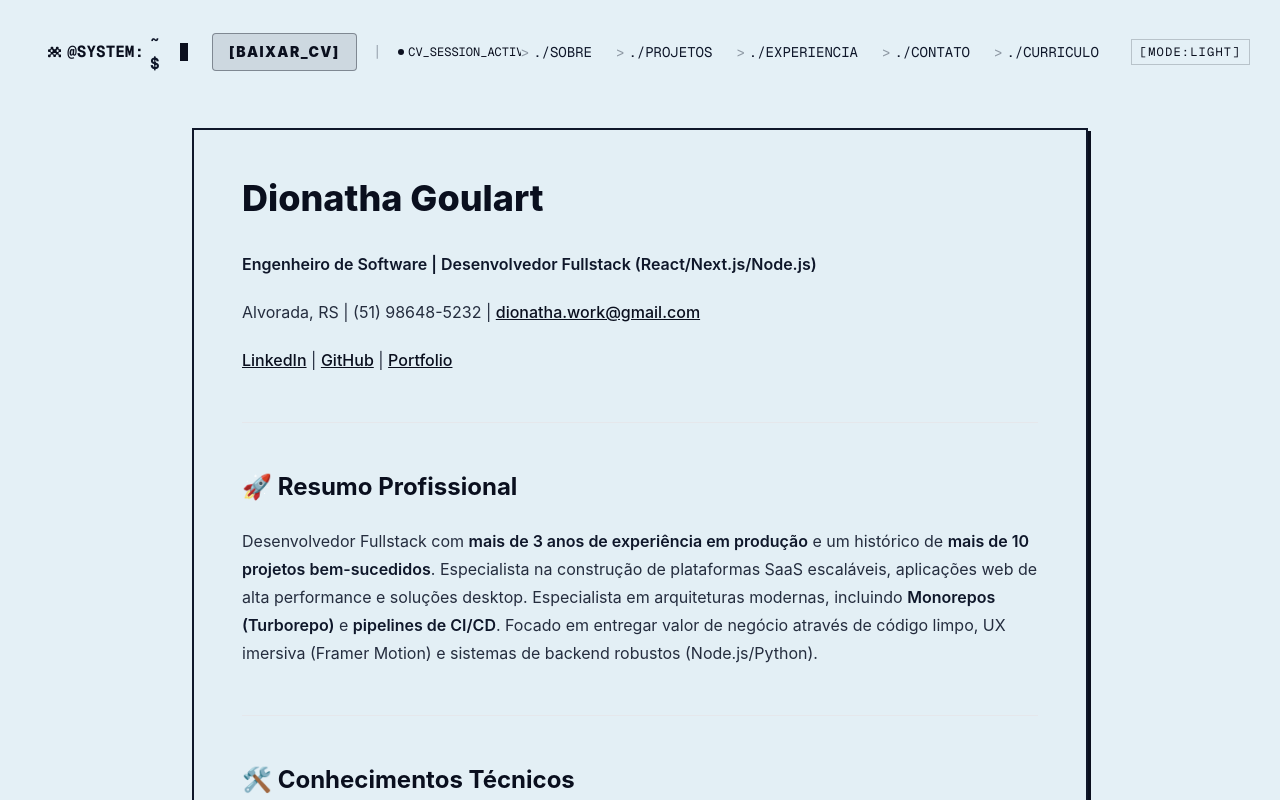
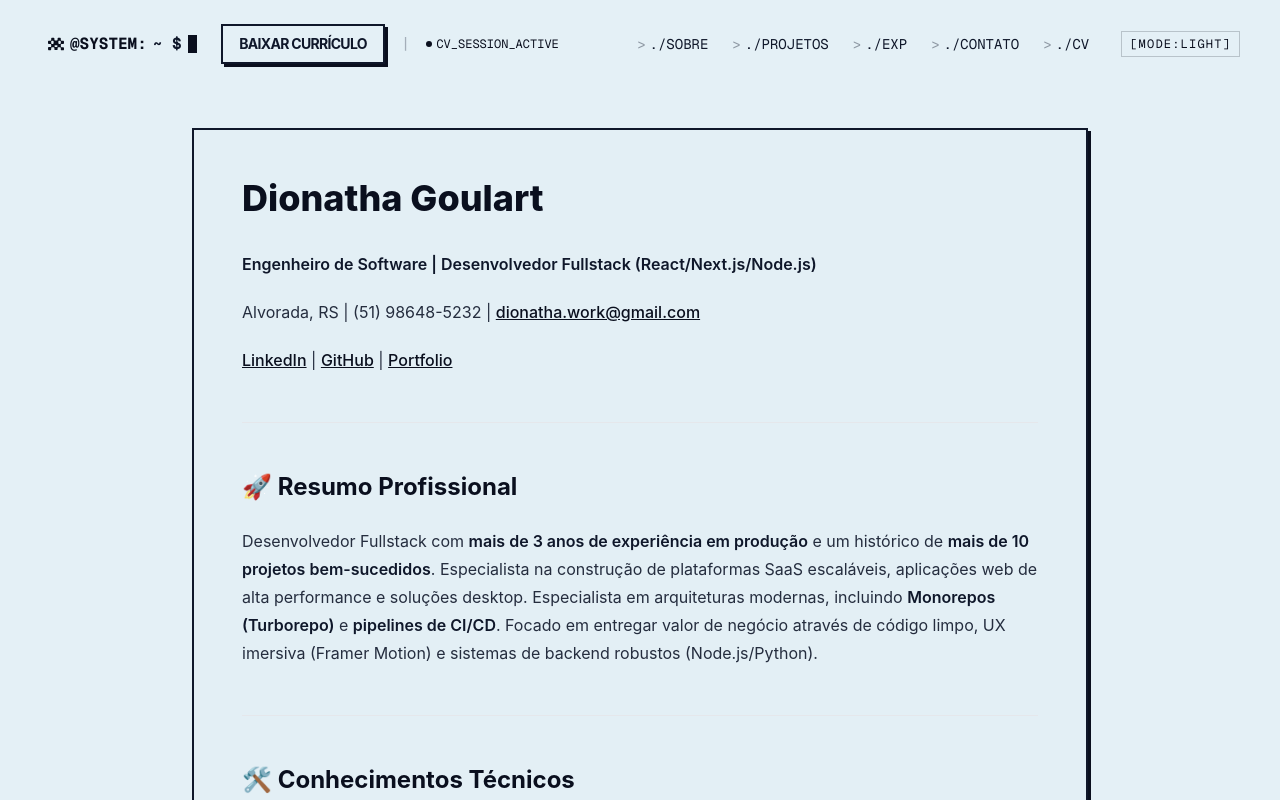
Before and after one commit to DionathaGoulart/Portfolio, a Next.js app: page /dev/cv in a window 1280 px wide. Shown: the top 800 px of the page. Built offline with nearby package versions, Linux system fonts and the light colour scheme.

Commit message:
style(header): shorten dev navigation labels and fix persona

```diff
--- a/src/components/dev/Header.tsx
+++ b/src/components/dev/Header.tsx
@@ -43,7 +43,7 @@
     {
       id: "experience",
       href: "/dev#experience",
-      label: "./experiencia",
+      label: "./exp",
       scroll: true,
       enabled: devContent.sections.experience.enabled,
     },
@@ -57,7 +57,7 @@
     {
       id: "cv",
       href: "/dev/cv",
-      label: "./curriculo",
+      label: "./cv",
       scroll: false,
       enabled: true,
     },
@@ -86,7 +86,7 @@
 
           {isCV && (
             <div className="hidden sm:block">
-              <PrintButton persona="TI" content={cvContent} />
+              <PrintButton persona="DEV" content={cvContent} />
             </div>
           )}
 
```
